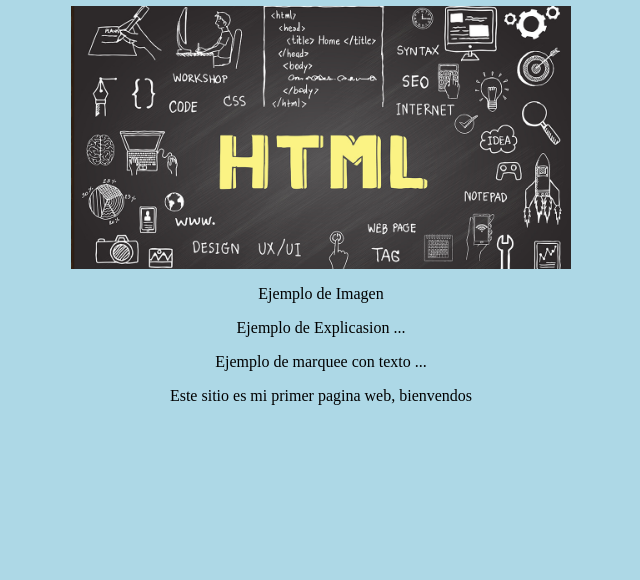
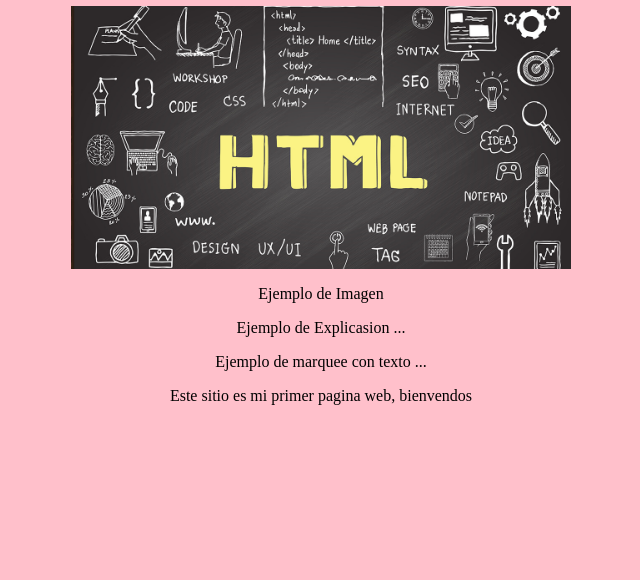
Before and after one commit to apin1992/html-project-rosa-maria, a plain HTML site: page index.html in a window 1280 px wide. Shown: the part 220-800 px from the top of the page, without its empty margins (319-959 px from the left). Drawn offline with Linux system fonts and the light colour scheme.

Commit message:
new background

```diff
--- a/index.html
+++ b/index.html
@@ -2,7 +2,7 @@
   <head>
     <title>Titulo de pagina HTML</title>
   </head>
-  <body style="background-color: lightblue; text-align: center; padding: 10rem">
+  <body style="background-color: pink; text-align: center; padding: 10rem">
     <h1>Ejemplo de Encabezado</h1>
     <img src="html-tagst.jpg " width="500px" />
     <p>Ejemplo de Imagen</p>
```
